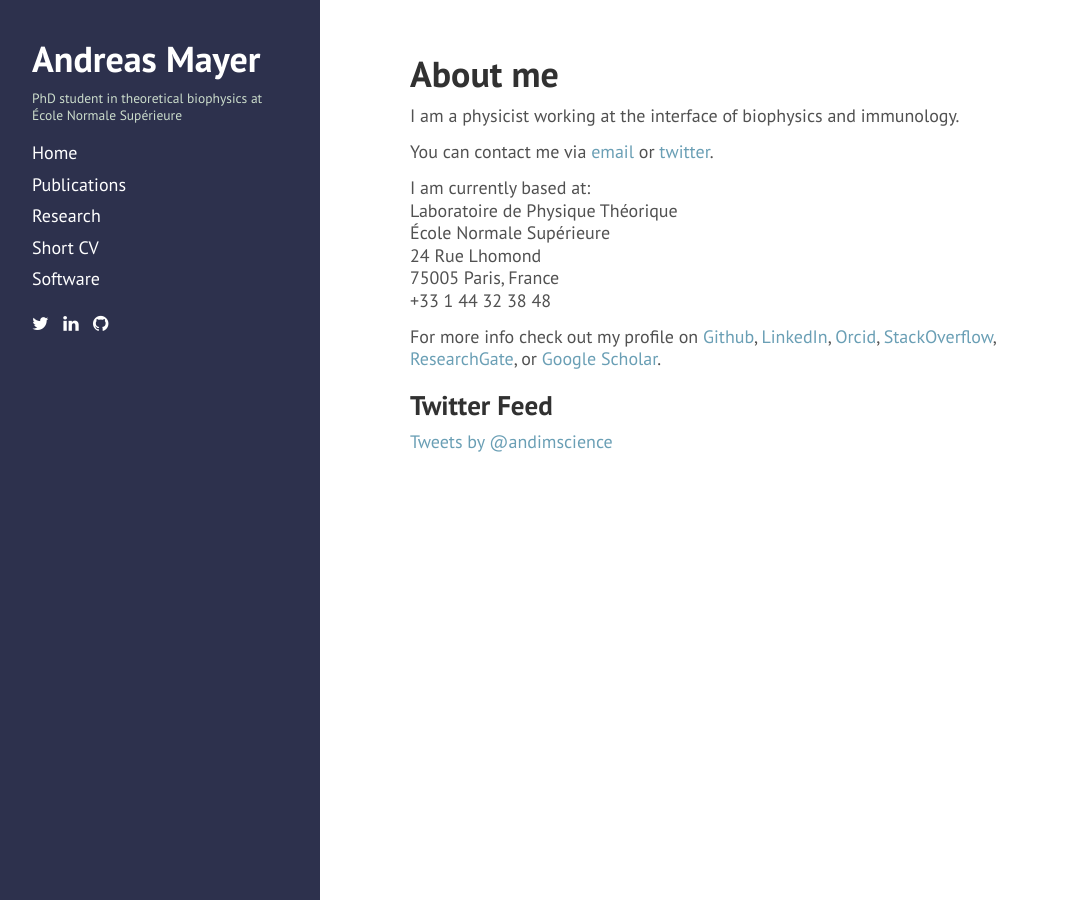
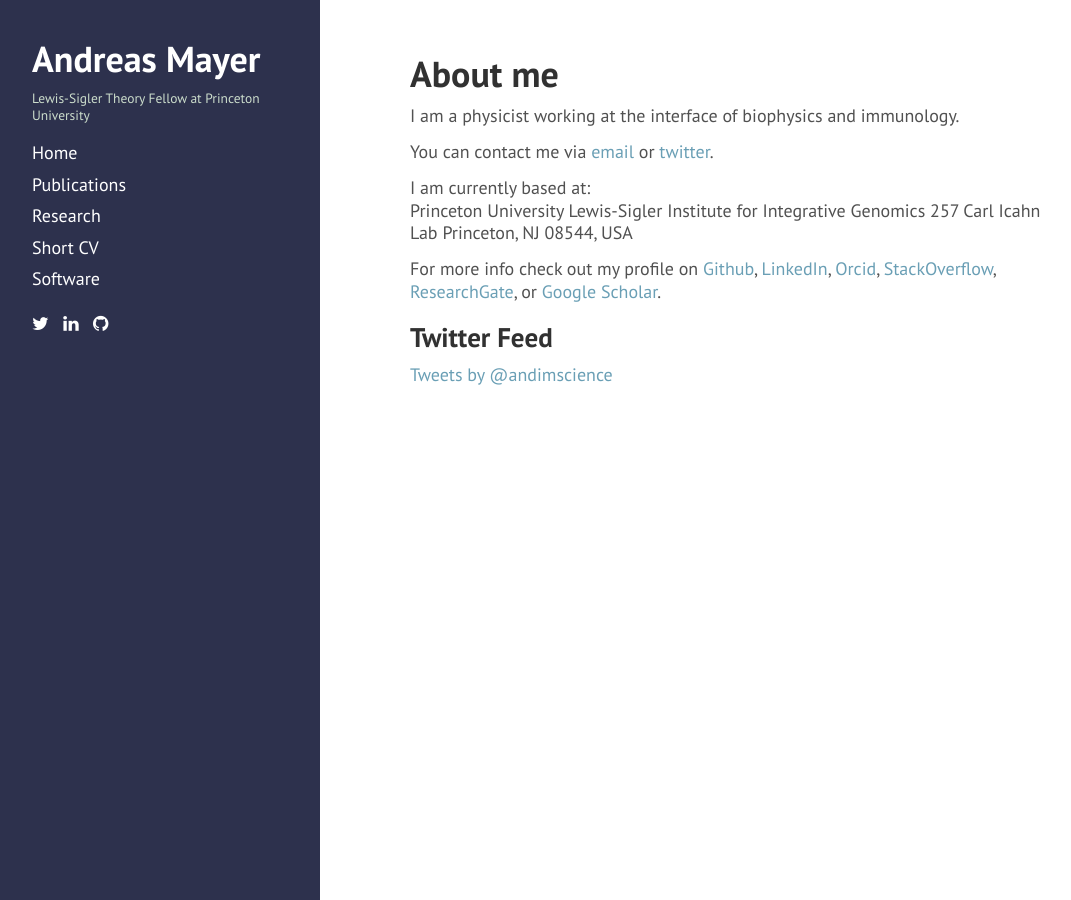
Before and after one commit to andim/andim.github.io, a Jekyll site: the page built from index.md, in a window 1280 px wide. Shown: the whole page, without its empty margins (4-1075 px from the left). Built offline with Jekyll 4.4.1, drawn with Linux system fonts in a browser that asks for light colours; nearby versions of some CDN libraries; comment, search, counter and statistics services are not loaded.

Commit message:
added new affiliation

```diff
--- a/_config.yml
+++ b/_config.yml
@@ -8,7 +8,7 @@ permalink:        pretty
 # Setup
 title:            Andreas Mayer
 tagline:          'theoretical biophysicist'
-description:      'PhD student in theoretical biophysics at École Normale Supérieure '
+description:      'Lewis-Sigler Theory Fellow at Princeton University'
 url:              http://andim.github.io/
 
 author:
--- a/index.md
+++ b/index.md
@@ -10,11 +10,10 @@ I am a physicist working at the interface of biophysics and immunology.
 You can contact me via [email](mailto:andimscience@gmail.com) or [twitter](http://twitter.com/andimscience).
 
 I am currently based at:
-Laboratoire de Physique Théorique
-École Normale Supérieure
-24 Rue Lhomond
-75005 Paris, France
-+33 1 44 32 38 48
+Princeton University
+Lewis-Sigler Institute for Integrative Genomics
+257 Carl Icahn Lab
+Princeton, NJ 08544, USA
 
 For more info check out my profile on [Github](https://github.com/andim), [LinkedIn](https://www.linkedin.com/pub/andreas-mayer/83/49a/a37), [Orcid](http://orcid.org/0000-0002-6643-7622), [StackOverflow](http://stackoverflow.com/users/3223145/andi), [ResearchGate](https://www.researchgate.net/profile/Andreas_Mayer8), or [Google Scholar](http://scholar.google.de/citations?user=BKGAixAAAAAJ).
 
```
